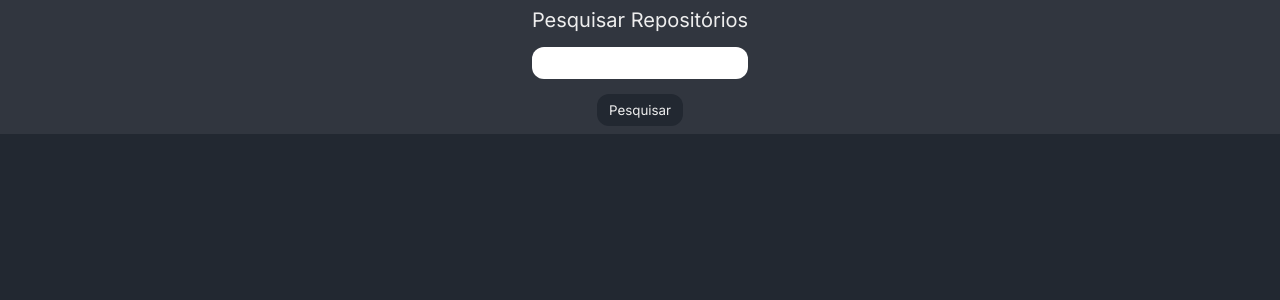
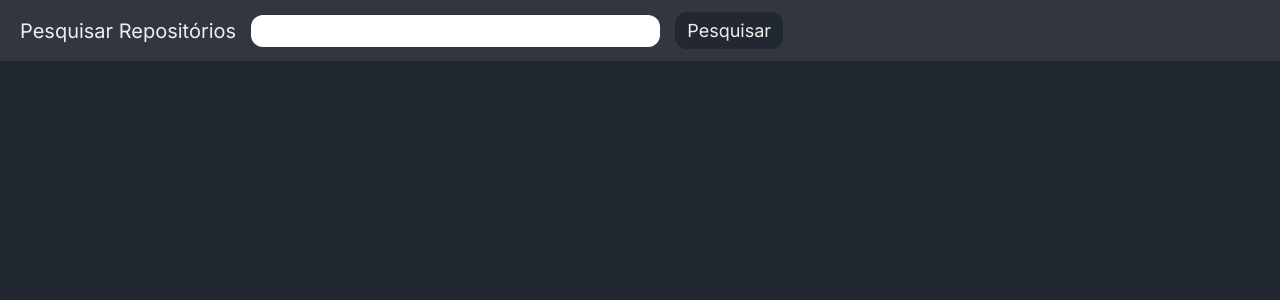
Before and after one commit to carloschgas/desafio.estagio.destaque, a React (Vite) app in the folder frontend/: page / in a window 1280 px wide. Shown: the top 300 px of the page. Built offline with nearby package versions, Linux system fonts and the light colour scheme; no server answers.

Commit message:
style: make search bar responsive

```diff
--- a/frontend/src/assets/components/searchBar/searchBar.module.css
+++ b/frontend/src/assets/components/searchBar/searchBar.module.css
@@ -25,5 +25,26 @@
     border: none;
     background-color: var(--background);
     color: var(--foreground);
+    cursor: pointer;
+    transition: all 0.5s ease;
 
 }
+
+.btn:hover{
+    transform: scale(1.1);
+}
+
+@media (min-width:700px) {
+    .form{
+        flex-direction: row;
+        padding: 12px 20px;
+    }
+
+    .input{
+        width: 33%;
+    }
+
+    .btn{
+        font-size: 18px;
+    }
+}
```
